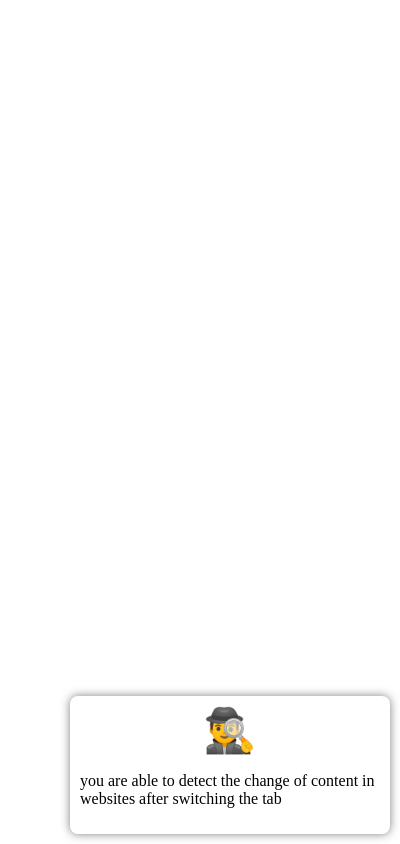
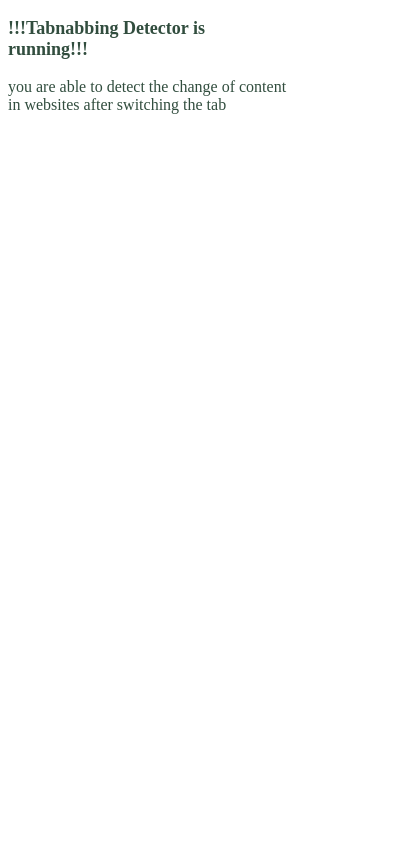
Before and after one commit to Kennnnn774/Tabnabbing-Attack-Detector, a browser extension: page popup.html in a window 400 px wide. Drawn offline with Linux system fonts and the light colour scheme.

Commit message:
handle the error message from background.js

```diff
--- a/background.js
+++ b/background.js
@@ -5,7 +5,6 @@ let screenshots = {};
 function captureScreenshots(tabId) {
     chrome.tabs.captureVisibleTab({format : "png"}, function(image){
         if(chrome.runtime.lastError) {
-            console.log(chrome.runtime.lastError.message);
             return;
         }
         screenshots[tabId] = image;
@@ -22,12 +21,15 @@ function checkTabNabbing(activeInfo) {
 
       chrome.tabs.captureVisibleTab({format : "png"}, function(image){
         if(chrome.runtime.lastError) {
-            console.log(chrome.runtime.lastError.message);
             return;
         }
 
         chrome.tabs.sendMessage( activeInfo.tabId, {prevData: prevScreenshots, newData: image},
             function(response) {
+                if (chrome.runtime.lastError) {
+                    // Handle the error
+                    return;
+                }
           });
       });
     } else {
--- a/popup.css
+++ b/popup.css
@@ -1,19 +1,10 @@
 /* popup.css */
 .popup {
-    position: fixed;
-    right: 10px;
-    bottom: 10px;
-    width: 300px;
-    background-color: white;
-    box-shadow: 0px 0px 10px rgba(0, 0, 0, 0.5);
-    border-radius: 8px;
-    padding: 10px;
-    z-index: 1000;
+    width: 280px;
+    color: #314d3e;
 }
 
-.icon {
-    width: 50px;
-    height: auto;
-    display: block;
-    margin: 0 auto;
+#name{
+    font-size: 18px;
+    font-weight: bold;
 }
--- a/popup.html
+++ b/popup.html
@@ -1,13 +1,15 @@
 <!DOCTYPE html>
 <html>
-<head>
-    <title>!!!Tabnabbing Detector is running!!!</title>
-    <link rel="stylesheet" type="text/css" href="popup.css">
-</head>
-<body>
-    <div id="popupContainer" class="popup">
-    <img src="images/icon.png" alt="Tabnabbing Detector Icon" class="icon">
-    <p>you are able to detect the change of content in websites after switching the tab</p>
-    </div>
-</body>
-</html>
+<link rel="stylesheet" type="text/css" href="popup.css">
+
+
+<div class="popup">
+    <p id = "name">!!!Tabnabbing Detector is running!!!</p>
+    <p>you are able to detect the change of content in websites after switching the tab </p>
+  </div>
+<!-- <div id="popupContainer" class="popup">
+<div>!!!Tabnabbing Detector is running!!!</div>
+<img src="images/icon.png" alt="Tabnabbing Detector Icon" class="icon">
+<p>you are able to detect the change of content in websites after switching the tab</p>
+</div>
+</html> -->
```
Also changed, not shown: script.js (+23 -16 lines), manifest.json.
